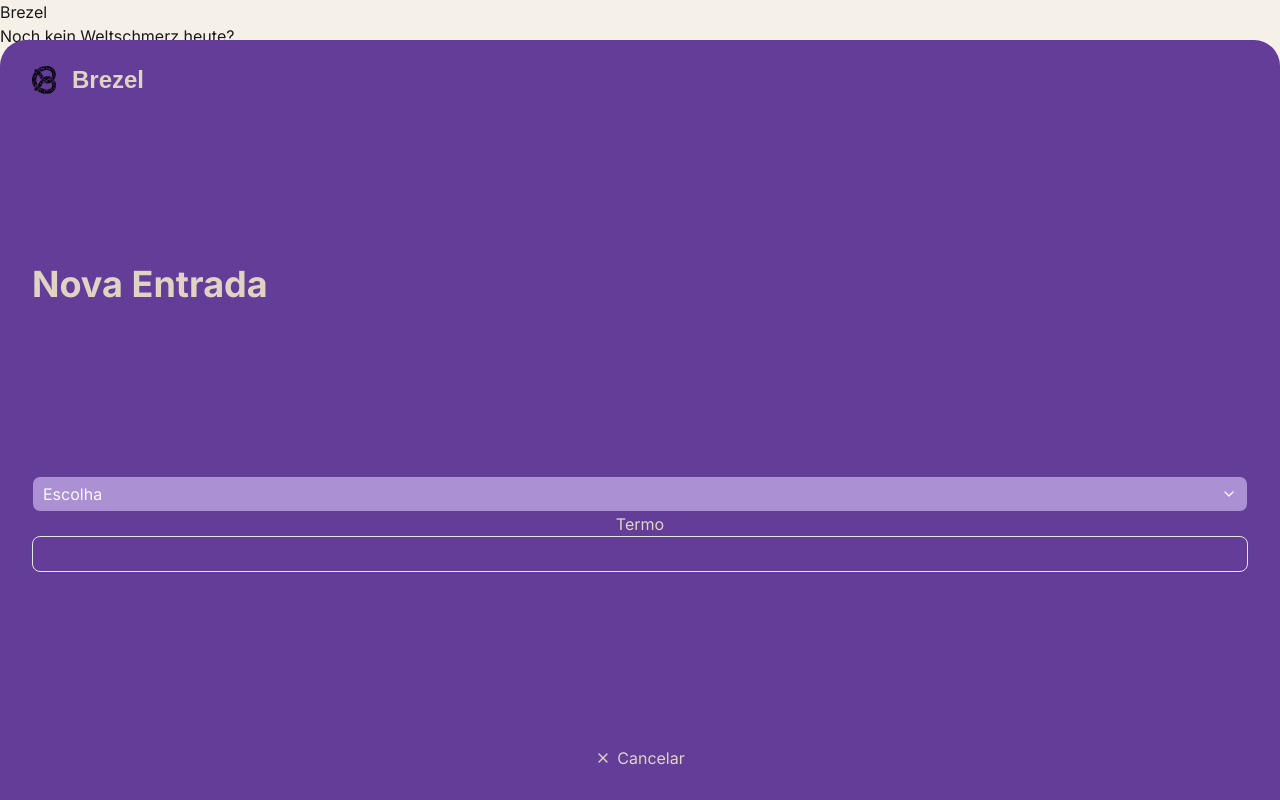
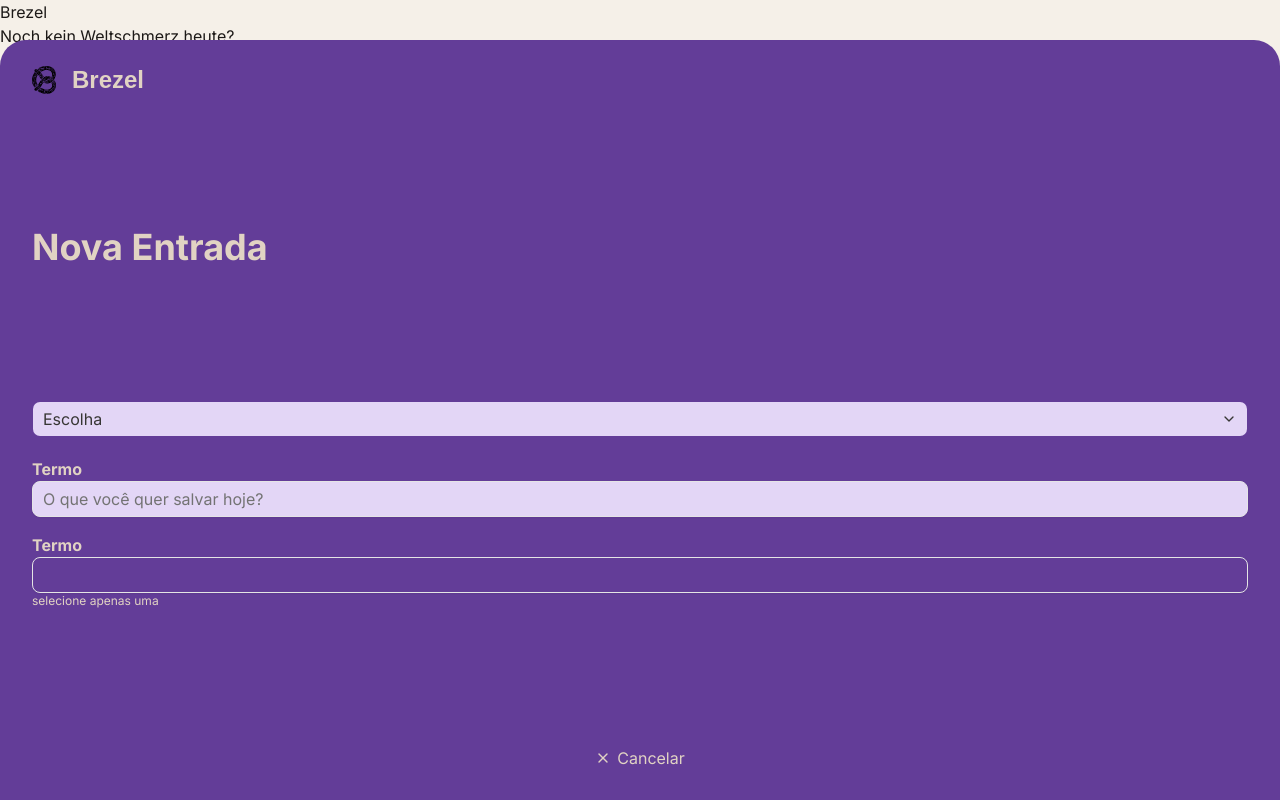
Before and after one commit to joaolavelino/brezel, a Next.js app: page / in a window 1280 px wide. Both pictures are taken after a click on the button "Captura". Built offline with nearby package versions, Linux system fonts and the light colour scheme; a web font is replaced by a local one.

Commit message:
feat: create useDebouncer hook

```diff
--- a/src/app/globals.css
+++ b/src/app/globals.css
@@ -29,7 +29,7 @@
   --primitive-base-dark-600: #e1dad6;
 
   /* Capture */
-  --primitive-purple-300: #ab90d4;
+  --primitive-purple-300: #e3d6f6;
   --primitive-purple-500: #633d98;
   --primitive-purple-700: #302145;
 
--- a/src/components/FieldWrapper.tsx
+++ b/src/components/FieldWrapper.tsx
@@ -14,12 +14,18 @@ export function FieldWrapper({
   inputId,
 }: FieldWrapperProps) {
   return (
-    <div>
-      <label htmlFor={inputId}>{label}</label>
+    <div className="flex flex-col items-start">
+      <label htmlFor={inputId} className="font-bold">
+        {label}
+      </label>
       {children}
-      <p className="min-h-1rem" aria-live="polite">
-        {errorMessage}
-      </p>
+      <div className="min-h-4">
+        {errorMessage && (
+          <p aria-live="polite" className="text-xs">
+            {errorMessage}
+          </p>
+        )}
+      </div>
     </div>
   );
 }
--- a/src/components/TagCombobox.tsx
+++ b/src/components/TagCombobox.tsx
@@ -19,9 +19,14 @@ import { AnimatePresence, motion } from "framer-motion";
 interface TagComboboxProps {
   value: Tag[];
   onChange: (tags: Tag[]) => void;
+  errorMessage?: string;
 }
 
-export function TagCombobox({ onChange, value }: TagComboboxProps) {
+export function TagCombobox({
+  onChange,
+  value,
+  errorMessage,
+}: TagComboboxProps) {
   const [isOpen, setIsOpen] = useState(false);
   const [query, setQuery] = useState("");
 
@@ -87,7 +92,7 @@ export function TagCombobox({ onChange, value }: TagComboboxProps) {
         <PopoverTrigger asChild>
           <Button
             disabled={isMaxReached}
-            className="w-full flex justify-between bg-primary-muted "
+            className="w-full flex justify-between bg-primary-muted text-text-fixed-dark"
           >
             Escolha {!isOpen ? <ChevronDown /> : <ChevronUp />}
           </Button>
@@ -132,6 +137,13 @@ export function TagCombobox({ onChange, value }: TagComboboxProps) {
           </Command>
         </PopoverContent>
       </Popover>
+      <div className="min-h-4">
+        {errorMessage && (
+          <p aria-live="polite" className="text-xs">
+            {errorMessage}
+          </p>
+        )}
+      </div>
     </div>
   );
 }
--- a/src/components/forms/capture.tsx
+++ b/src/components/forms/capture.tsx
@@ -32,11 +32,30 @@ export function CaptureForm() {
         name="tags"
         control={control}
         render={({ field }) => (
-          <TagCombobox value={field.value} onChange={field.onChange} />
+          <TagCombobox
+            value={field.value}
+            onChange={field.onChange}
+            errorMessage={errors.tags?.message}
+          />
         )}
       />
 
-      <FieldWrapper inputId="term" label="Termo">
+      <FieldWrapper
+        inputId="term"
+        label="Termo"
+        errorMessage={errors.term?.message}
+      >
+        <Input
+          {...register("term")}
+          placeholder="O que você quer salvar hoje?"
+          className="bg-primary-muted text-text-fixed-dark"
+        />
+      </FieldWrapper>
+      <FieldWrapper
+        inputId="term"
+        label="Termo"
+        errorMessage="selecione apenas uma"
+      >
         <Input />
       </FieldWrapper>
     </form>
--- /dev/null
+++ b/src/hooks/useDebouncer.ts
@@ -0,0 +1,14 @@
+import { useEffect, useState } from "react";
+
+export function useDebouncer<T>(value: T, delay: number) {
+  const [debounced, setDebounced] = useState<T>(value);
+
+  useEffect(() => {
+    const timer = setTimeout(() => {
+      setDebounced(value);
+    }, delay);
+    return () => clearTimeout(timer);
+  }, [value, delay]);
+
+  return debounced;
+}
```
